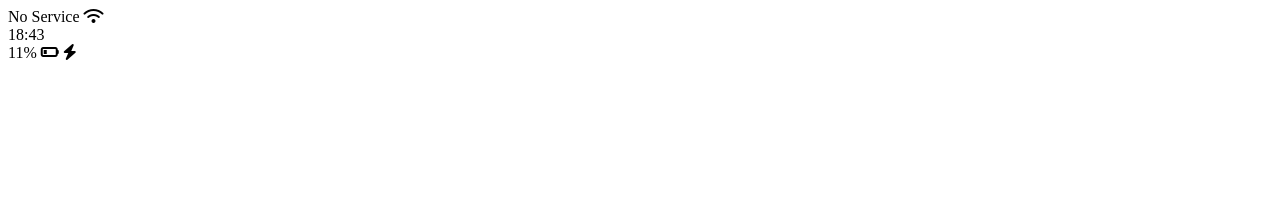
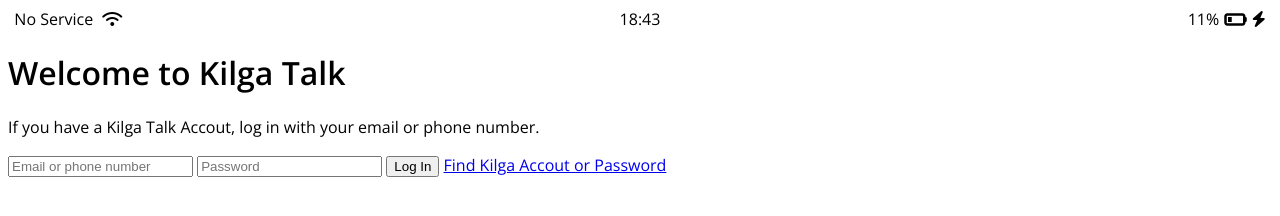
Before and after one commit to JYKil/kakao_clone, a plain HTML site: page index.html in a window 1280 px wide. Drawn offline with nearby package versions, Linux system fonts and the light colour scheme.

Commit message:
modify README

```diff
--- /dev/null
+++ b/css/styles.css
@@ -0,0 +1,27 @@
+@import url("https://fonts.googleapis.com/css2?family=Open+Sans:wght@400;600&display=swap");
+body {
+  font-family: "Open Sans", sans-serif;
+}
+.status-bar {
+  display: flex;
+  justify-content: center;
+}
+.status-bar__column {
+  width: 33%;
+}
+.status-bar__column:first-child span {
+  margin-right: 5px;
+}
+.status-bar__column:nth-child(2) {
+  display: flex;
+  justify-content: center;
+}
+.status-bar__column:last-child {
+  display: flex;
+  justify-content: flex-end;
+  align-items: center;
+}
+
+.status-bar__column .fa-battery-quarter {
+  margin: 0px 5px;
+}
--- a/index.html
+++ b/index.html
@@ -1,14 +1,16 @@
 <!DOCTYPE html>
 <html lang="en">
   <head>
-  <meta charset="UTF-8">
-  <meta http-equiv="X-UA-Compatible" content="IE=edge">
-  <meta name="viewport" content="width=device-width, initial-scale=1.0">
+    <link rel="stylesheet" href="css/styles.css" />
+    <meta charset="UTF-8" />
+    <meta http-equiv="X-UA-Compatible" content="IE=edge" />
+    <meta name="viewport" content="width=device-width, initial-scale=1.0" />
     <title>Welcome to Kilga Talk</title>
   </head>
+
   <body>
     <div class="status-bar">
-    <div class="status-bar__cloumn">
+      <div class="status-bar__column">
         <span>No Service</span>
         <!--Todo: WiFi Icon-->
         <!--Using Heroicons-->
@@ -20,17 +22,32 @@
         <!--Using Font Awesome-->
         <i class="fas fa-wifi"></i>
       </div>
-    <div class="status-bar__cloumn">
+      <div class="status-bar__column">
         <span>18:43</span>
       </div>
-    <div class="status-bar__cloumn">
+      <div class="status-bar__column">
         <span>11%</span>
         <!--Todo: Battery Icon-->
-      <i class="fas fa-battery-quarter"></i>
+        <i class="fas fa-battery-quarter fa-lg"></i>
         <!--Todo: bolt Icon-->
         <i class="fas fa-bolt"></i>
       </div>
     </div>
-  <script src="https://kit.fontawesome.com/3373d484a5.js" crossorigin="anonymous"></script>
+    <header class="welcome-header">
+      <h1 class="welcome-header__title">Welcome to Kilga Talk</h1>
+      <p class="welcome-header__text">
+        If you have a Kilga Talk Accout, log in with your email or phone number.
+      </p>
+    </header>
+    <form id="login-form">
+      <input type="text" placeholder="Email or phone number" />
+      <input type="password" placeholder="Password" />
+      <input type="submit" value="Log In" />
+      <a href="#">Find Kilga Accout or Password</a>
+    </form>
+    <script
+      src="https://kit.fontawesome.com/3373d484a5.js"
+      crossorigin="anonymous"
+    ></script>
   </body>
 </html>
```
Also changed, not shown: 1 other file. Lines whose indentation alone changed are shown as unchanged.
